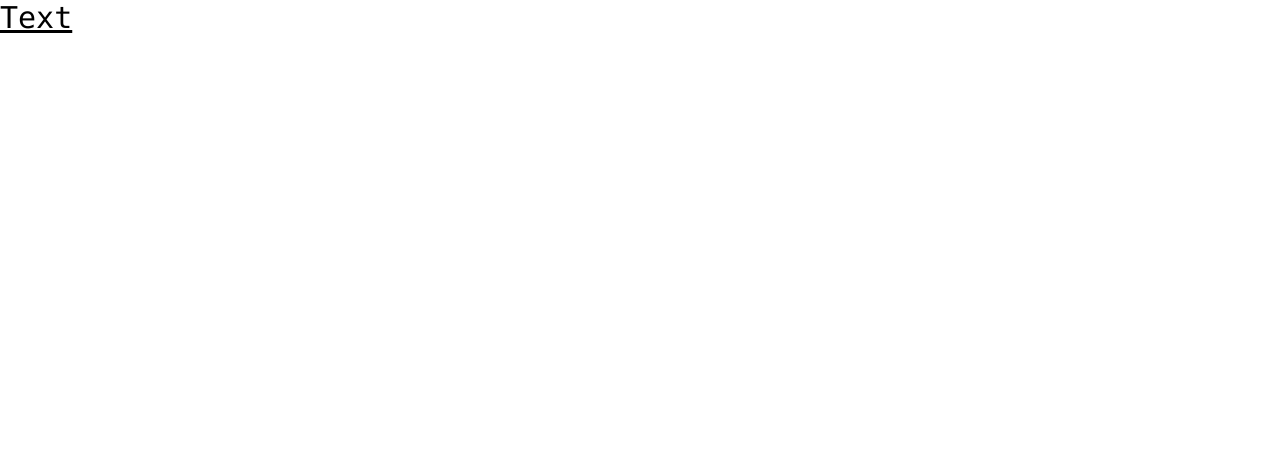
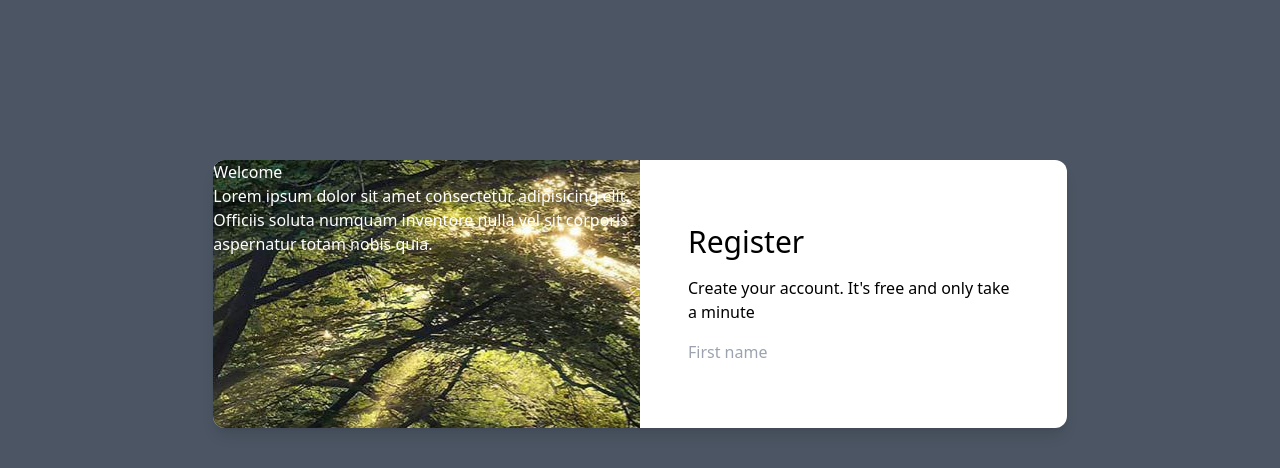
Before and after one commit to guboss3214/home-work-15, a website: page index.html in a window 1280 px wide. Drawn offline with Linux system fonts and the light colour scheme.

Commit message:
Added 2 section

```diff
--- a/index.html
+++ b/index.html
@@ -8,6 +8,26 @@
     <title>Tailwind</title>
 </head>
 <body>
-    <h1 class="text-3xl font-mono underline">Text</h1>
+    <div class="min-h-screen py-40 bg-gray-600">
+        <div class="container mx-auto">
+            <div class="flex w-8/12 bg-white rounded-xl mx-auto shadow-lg overflow-hidden">
+                <div class="w-1/2" style="background-image: url(img/Forest.jpg);">
+                    <h1 class="text-white">Welcome</h1>
+                    <div>
+                        <p class="text-white">Lorem ipsum dolor sit amet consectetur adipisicing elit. Officiis soluta numquam inventore nulla vel sit corporis aspernatur totam nobis quia.</p>
+                    </div>
+                </div>
+                <div class="w-1/2 py-16 px-12">
+                    <h2 class="text-3xl mb-4">Register</h2>
+                    <p class="mb-4">Create your account. It's free and only take a minute</p>
+                    <form action="#">
+                        <div>
+                            <input type="text" placeholder="First name">
+                        </div>
+                    </form>
+                </div>
+            </div>
+        </div>
+    </div>
 </body>
 </html>
```
Also changed, not shown: img/Forest.jpg (added), src/output.css.
